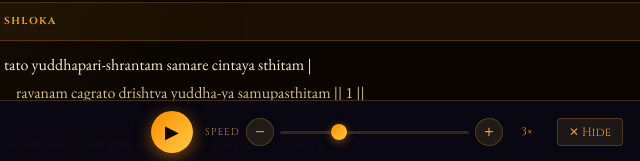
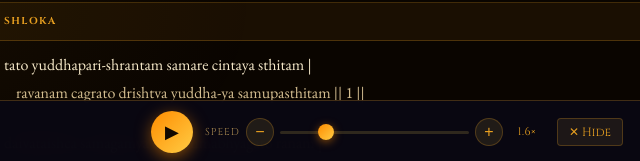
Before and after one commit to 203asathvi/devotional_vishnu, a plain HTML site: page aditya_hridayam.html in a window 1280 px wide. Shown: the part 637-798 px from the top of the page, 253-893 px from the left. Drawn offline with nearby package versions, Linux system fonts and the light colour scheme.

Commit message:
Add files via upload

```diff
--- a/aditya_hridayam.html
+++ b/aditya_hridayam.html
@@ -354,7 +354,7 @@ let scrollActive=false,scrollRAF=null,lastTime=null;
 //const SPEED_STEPS=Array.from({length:33},(_,i)=>+(1+i*0.25).toFixed(2));
 //let speedIdx=8;
 const SPEED_STEPS=[1.00,1.10,1.20,1.30,1.40,1.50,1.60,1.70,1.80,1.90,2.00,2.10,2.20,2.30,2.40,2.50,2.60,2.70,2.80,2.90,3.00,3.25,3.50,3.75,4.00,4.25,4.50,4.75,5.00];
-let speedIdx=10;
+let speedIdx=6;
 function currentSpeed(){return SPEED_STEPS[speedIdx];}
 function speedToPxPerSec(s){return s*18;}
 function scrollStep(ts){
@@ -381,7 +381,12 @@ function stopScroll(){
 function toggleScroll(){if(scrollActive)stopScroll();else startScroll();}
 function updateSpeedFromSlider(v){speedIdx=parseInt(v)-1;syncSpeedUI();}
 function adjustSpeed(dir){speedIdx=Math.max(0,Math.min(SPEED_STEPS.length-1,speedIdx+dir));document.getElementById('speedSlider').value=speedIdx+1;syncSpeedUI();}
-function syncSpeedUI(){document.getElementById('speedVal').textContent=currentSpeed()+'×';}
+//function syncSpeedUI(){document.getElementById('speedVal').textContent=currentSpeed()+'×';}
+function syncSpeedUI(){
+  document.getElementById('speedVal').textContent=currentSpeed()+'×';
+  document.getElementById('speedSlider').value=speedIdx+1;
+}
+window.addEventListener('DOMContentLoaded',()=>syncSpeedUI());
 function updateSpeed(v){updateSpeedFromSlider(v);}
 function hideScrollBar(){stopScroll();document.getElementById('scrollBar').classList.add('hidden');document.getElementById('scrollOpenBtn').classList.remove('hidden');}
 function showScrollBar(){document.getElementById('scrollBar').classList.remove('hidden');document.getElementById('scrollOpenBtn').classList.add('hidden');}
```
Also changed, not shown: hanuman_chalisa.html (+7 -2 lines), lakshmi_sahasranamam.html (+7 -2 lines), lalitha_sahasranamam.html (+7 -2 lines), vishnu_sahasranamam.html (+6 -1 lines).
